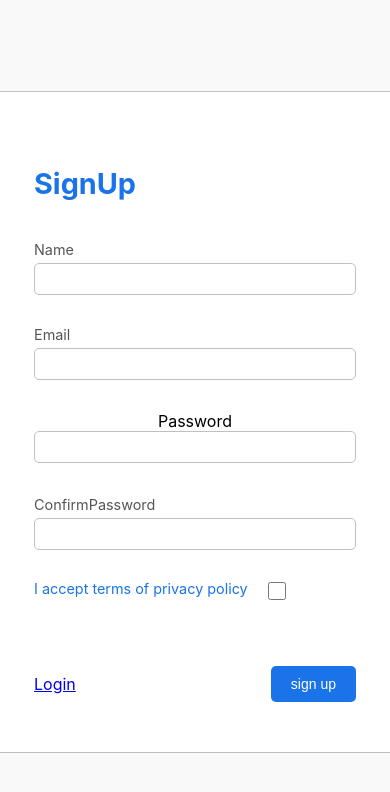
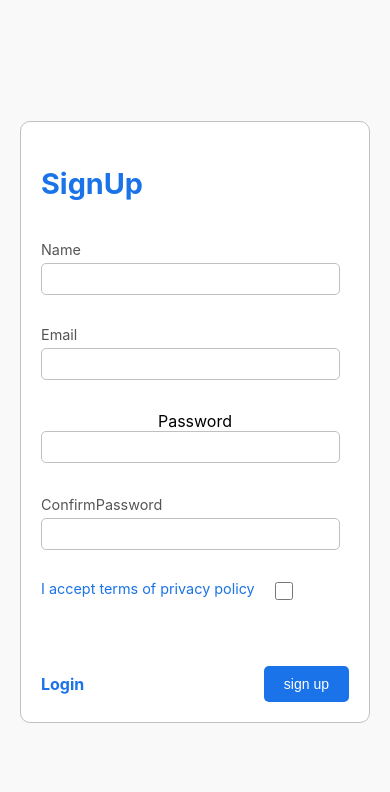
Before and after one commit to zahraMotazediyan/SignUpLogin, a React (Create React App) app: page / in a window 390 px wide. Shown: the top 792 px of the page. Built offline with nearby package versions, Linux system fonts and the light colour scheme.

Commit message:
fix @media to formContainer

```diff
--- a/src/components/SignUp.module.css
+++ b/src/components/SignUp.module.css
@@ -119,3 +119,33 @@ input[type="checkbox"]:focus {
     transition: all 0.1s ease-in;
     cursor: pointer;
 }
+
+.formButton a {
+    color: #1a73e8;
+    text-decoration: none;
+    font-weight: 700;
+    transition: all 0.1s ease-in;
+}
+
+.formButton a:hover {
+    color: #004aaa;
+}
+
+@media (max-width: 440px) {
+    .formContainer {
+        padding: 20px;
+        margin: 50px 20px;
+    }
+
+    .formContainer {
+        width: 90%;
+    }
+
+    .formInput {
+        width: 90%;
+    }
+
+    .uncompleted {
+        width: 90%;
+    }
+}
```
